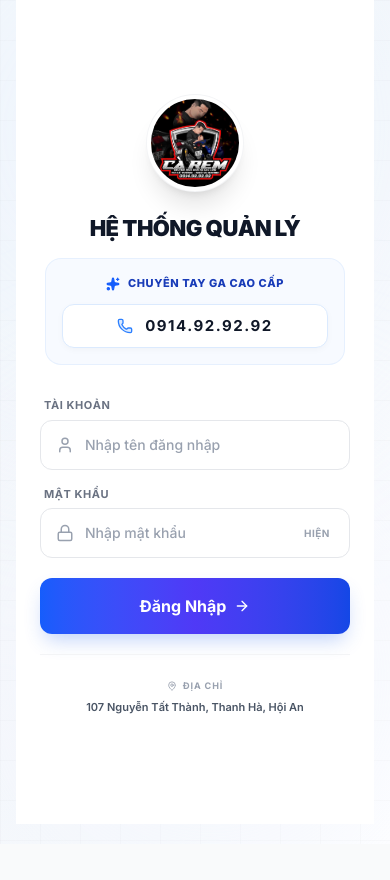
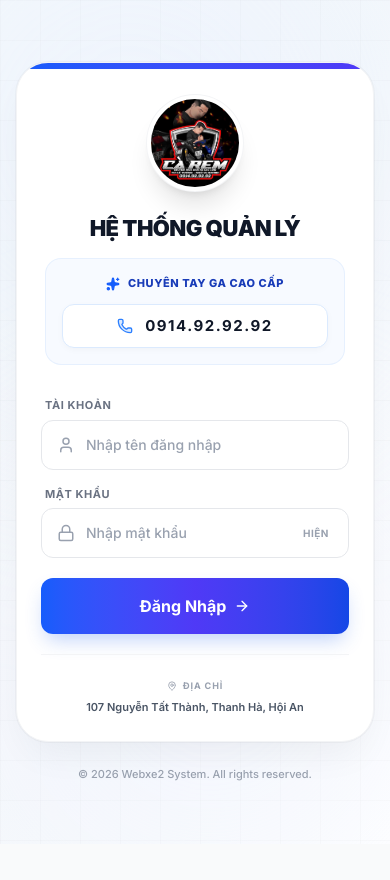
Before and after one commit to macxuanhoa/carem, a Next.js app: page /login in a window 390 px wide. Shown: the top 880 px of the page. Built offline with nearby package versions, Linux system fonts and the light colour scheme.

Commit message:
UI Final Fix: Vertically Centered Card on All Screens

```diff
--- a/app/login/page.tsx
+++ b/app/login/page.tsx
@@ -42,10 +42,10 @@ export default function LoginPage() {
         initial={{ opacity: 0, y: 20 }}
         animate={{ opacity: 1, y: 0 }}
         transition={{ duration: 0.6, ease: "easeOut" }}
-        className="w-full max-w-[420px] relative z-20 flex flex-col h-full sm:h-auto justify-center"
+        className="w-full max-w-[420px] relative z-20 flex flex-col items-center justify-center min-h-[100dvh] py-6"
       >
           {/* MAIN CARD - Clean & Sharp */}
-          <div className="bg-white rounded-none sm:rounded-[32px] shadow-none sm:shadow-[0_20px_40px_-12px_rgba(0,0,0,0.06),0_0_0_1px_rgba(0,0,0,0.03)] p-6 sm:p-10 relative overflow-hidden sm:border border-gray-100 flex flex-col justify-center min-h-[100dvh] sm:min-h-0">
+          <div className="bg-white w-full rounded-[32px] shadow-[0_20px_40px_-12px_rgba(0,0,0,0.06),0_0_0_1px_rgba(0,0,0,0.03)] p-6 sm:p-10 relative overflow-hidden border border-gray-100 flex flex-col justify-center">
 
             {/* Top Brand Stripe */}
             <div className="absolute top-0 left-0 w-full h-1.5 bg-gradient-to-r from-blue-600 to-indigo-600" />
```
